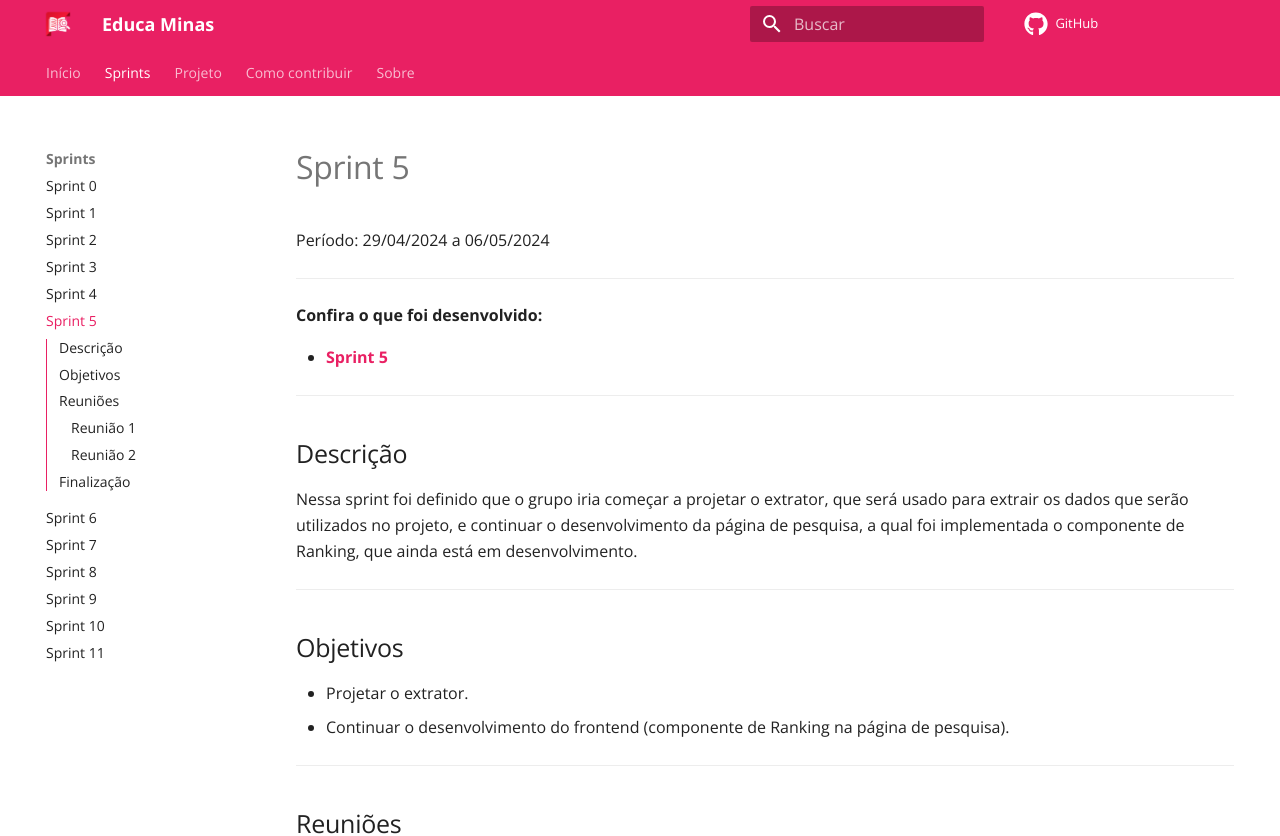
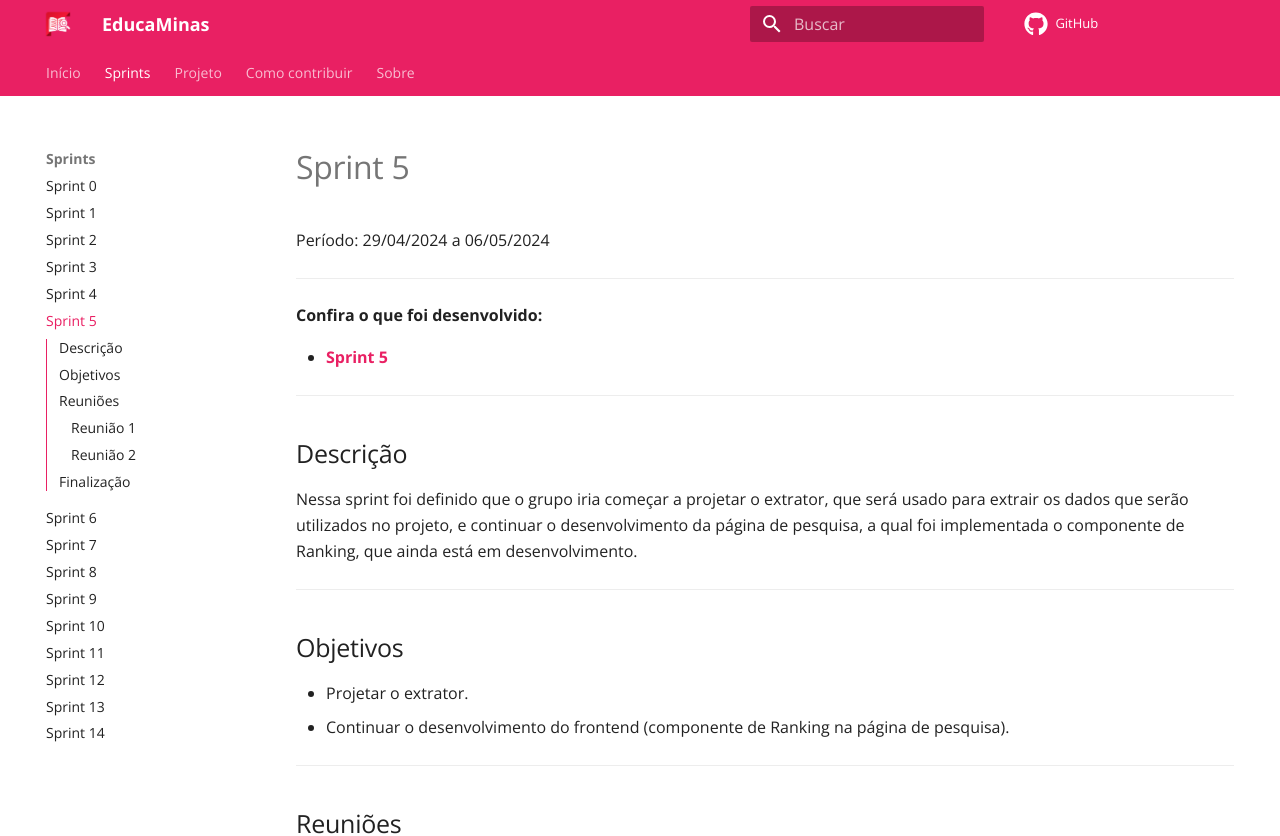
Before and after one commit to unb-mds/2024-1-EducaMinas-frontend, an MkDocs documentation site: the page built from docs/docs/sprints/sprint-5.md, in a window 1280 px wide. Shown: the top 836 px of the page. Built offline with MkDocs 1.6.1 and Material for MkDocs 9.7.7, drawn with Linux system fonts in a browser that asks for light colours; comment, search, counter and statistics services are not loaded; some of the changed lines change nothing that is shown.

Commit message:
feat(#131): update mkdocs structure

```diff
--- a/docs/mkdocs.yml
+++ b/docs/mkdocs.yml
@@ -1,4 +1,4 @@
-site_name: Educa Minas
+site_name: EducaMinas
 
 repo_url: https://github.com/unb-mds/EducaMinas-2024.1
 
@@ -17,6 +17,9 @@
     - Sprint 9: sprints/sprint-9.md
     - Sprint 10: sprints/sprint-10.md
     - Sprint 11: sprints/sprint-11.md
+    - Sprint 12: sprints/sprint-12.md
+    - Sprint 13: sprints/sprint-13.md
+    - Sprint 14: sprints/sprint-14.md
 
 
   - Projeto:
@@ -24,17 +27,15 @@
     - Story Map: project/storymap.md
     - Requisitos: project/requirements.md
     - EAP: project/eap.md
-    - Serviços: project/servicos.md
-    - Arquitetura: project/arquitetura.md
+    - API: project/servicos.md
+    - Arquitetura e Tecnologias: project/arquitetura.md
     - Protótipo: project/prototipo.md
 
 
   - Como contribuir:
-    - Primeiros passos: contributing.md
     - Ambiente de desenvolvimento: environment.md
-    - Templates:
-      - Issues template: template/issuetemplate.md
-      - Pull Requests template: template/prTemplate.md
+    - Primeiros passos - FRONTEND: contributing-frontend.md
+    - Primeiros passos - BACKEND: contributing-backend.md
 
   - Sobre: about.md
 
@@ -58,7 +59,7 @@
 
   palette:
     scheme: default
-    accent: deep orange
+    accent: indigo
     primary: pink
 
   icon:
```
